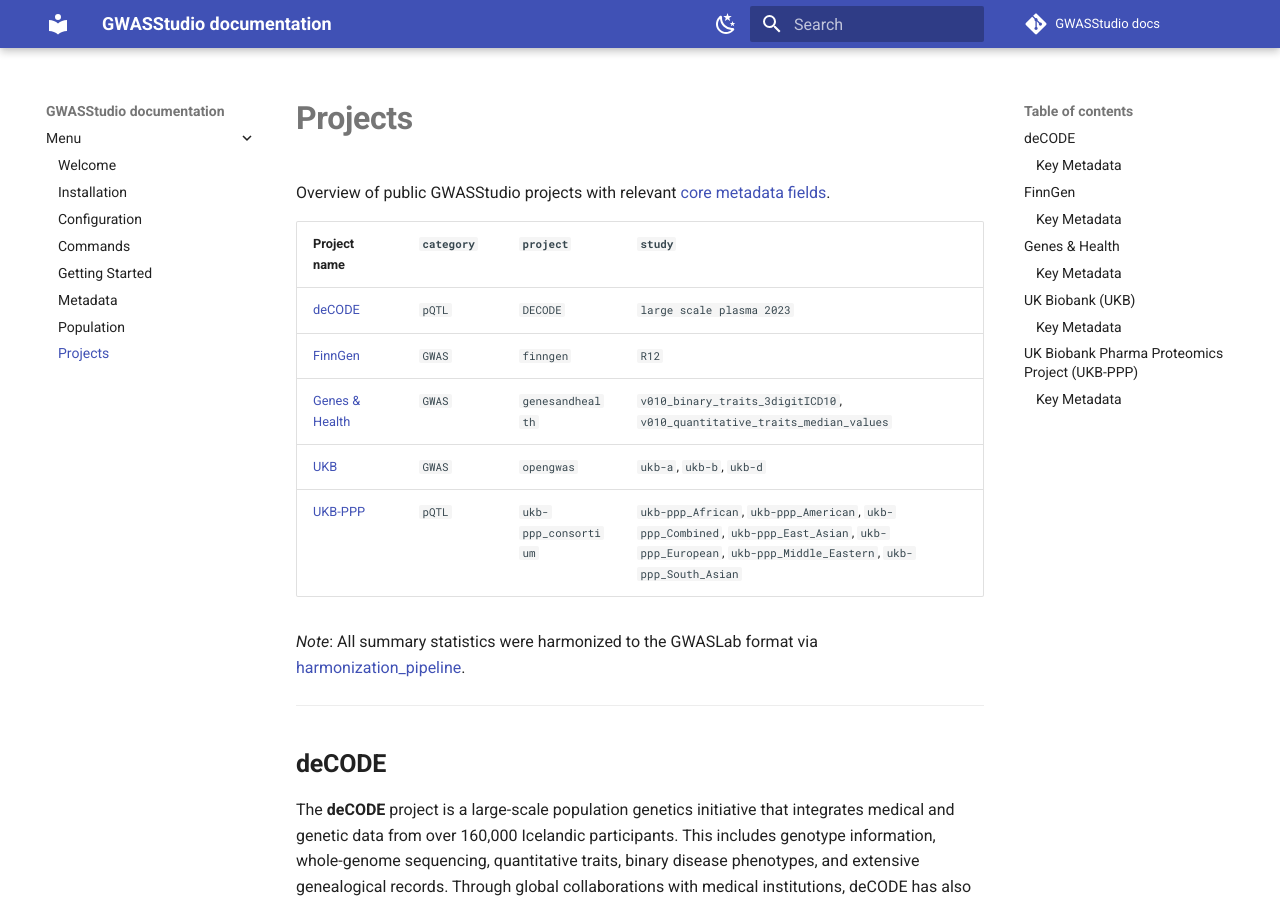
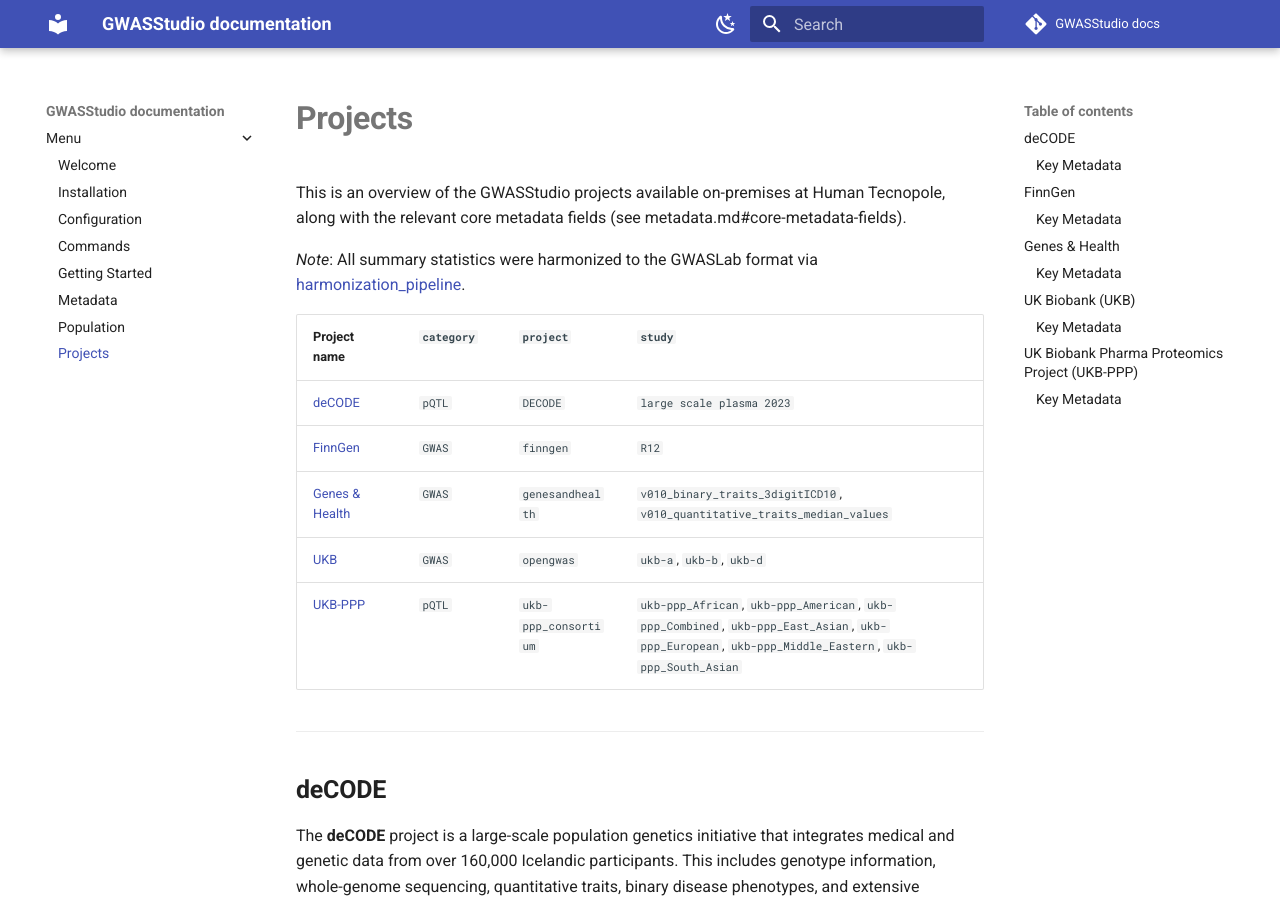
Before and after one commit to ht-diva/gwasstudio, an MkDocs documentation site: the page built from docs/projects.md, in a window 1280 px wide and 900 px high. Built offline with MkDocs 1.6.1 and Material for MkDocs 9.7.7, drawn with Linux system fonts in a browser that asks for light colours; comment, search, counter and statistics services are not loaded.

Commit message:
docs: improve the introduction

```diff
--- a/docs/projects.md
+++ b/docs/projects.md
@@ -1,6 +1,9 @@
 # **Projects**
 
-Overview of public GWASStudio projects with relevant [core metadata fields](metadata.md#core-metadata-fields).
+This is an overview of the GWASStudio projects available on-premises at Human Tecnopole, along with the relevant core metadata fields (see metadata.md#core-metadata-fields).
+
+*Note*: All summary statistics were harmonized to the GWASLab format via [harmonization_pipeline](https://github.com/ht-diva/harmonization_pipeline.git).
+
 
 | **Project name** | `category` | `project` | `study`|
 | --- | --- | --- | --- |
```
Also changed, not shown: other parts of docs/projects.md (+0 -1 lines).
